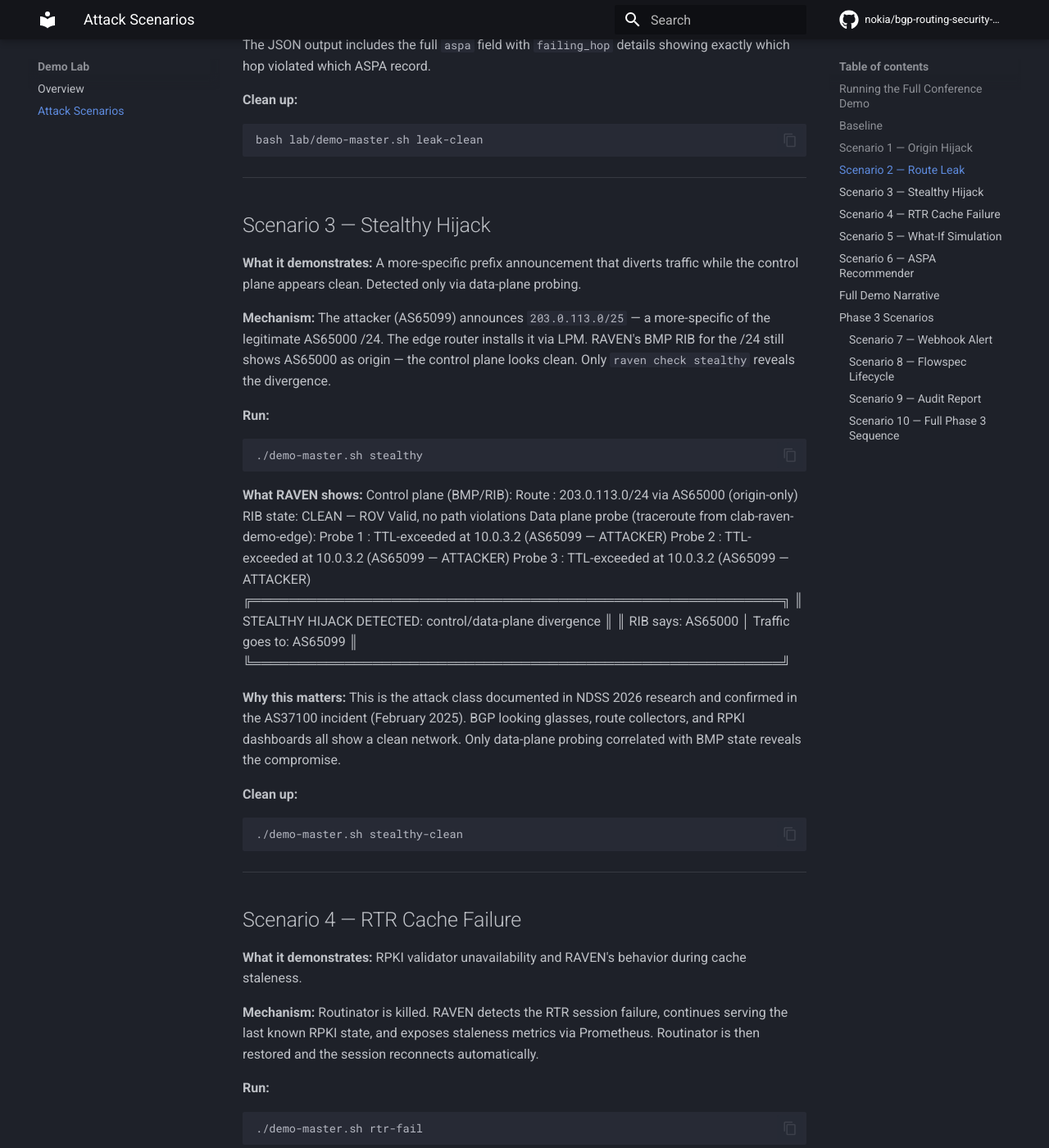
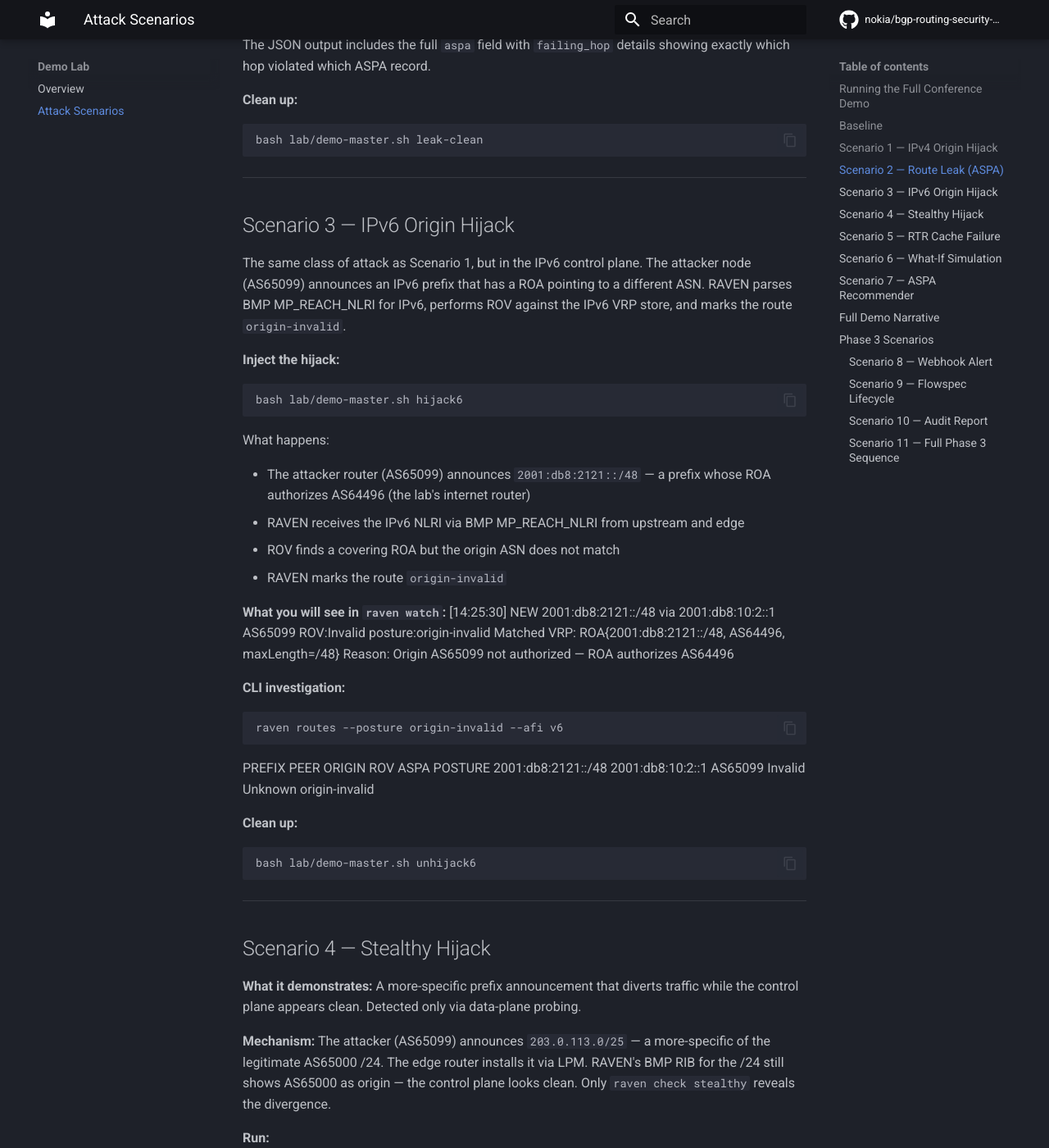
Before and after one commit to ritmukhe/raven-docs, an MkDocs documentation site: the page built from docs/lab/scenarios.md, in a window 1280 px wide and 1400 px high, scrolled down 2859 px. Shown: the whole window at 82% size. Built offline with MkDocs 1.6.1 and Material for MkDocs 9.7.7, drawn with Linux system fonts in a browser that asks for light colours; comment, search, counter and statistics services are not loaded; some of the changed text lies outside the part shown.

Commit message:
docs: v0.3.1 — IPv6 support, AS64496, leak scenario AS1199/145.102.136.0/22, IPv6 hijack scenario

````diff
--- a/docs/lab/scenarios.md
+++ b/docs/lab/scenarios.md
@@ -44,10 +44,11 @@ This streams all validation state changes live.
 
 ---
 
-## Scenario 1 — Origin Hijack
+## Scenario 1 — IPv4 Origin Hijack
 
-An attacker announces your prefix from an unauthorized ASN. ROV catches this
-because a ROA exists authorizing only the legitimate origin ASN.
+A router announces a prefix it does not own from an unauthorized ASN. ROV
+catches this because the prefix has a ROA authorizing only the legitimate
+origin ASN.
 
 **Inject the hijack:**
 
@@ -57,16 +58,16 @@ bash lab/demo-master.sh hijack
 
 What happens:
 
-- The internet router (AS2121) announces `192.0.2.0/24` — a prefix it does
-  not own and has no ROA for
+- The internet router (AS64496) announces `192.0.2.0/24` — a prefix it
+  does not own and has no ROA for
 - RAVEN receives this via BMP from the upstream router
 - ROV lookup finds a ROA authorizing a different ASN
 - RAVEN marks the route `origin-invalid`
 
 **What you will see in `raven watch`:**
-[14:23:01] NEW  192.0.2.0/24  via 10.0.0.1  AS2121  ROV:Invalid  posture:origin-invalid
+[14:23:01] NEW  192.0.2.0/24  via 10.0.0.1  AS64496  ROV:Invalid  posture:origin-invalid
 Matched VRP: ROA{192.0.2.0/24, AS65000, maxLength=/24}
-Reason: Origin AS2121 not authorized — ROA authorizes AS65000
+Reason: Origin AS64496 not authorized — ROA authorizes AS65000
 
 **What you will see in Grafana:**
 
@@ -78,8 +79,8 @@ Reason: Origin AS2121 not authorized — ROA authorizes AS65000
 ```bash
 raven routes --posture origin-invalid
 ```
-PREFIX          PEER          ORIGIN  ROV      ASPA     POSTURE
-192.0.2.0/24    10.0.0.1   AS2121  Invalid  Unknown  origin-invalid
+PREFIX          PEER          ORIGIN   ROV      ASPA     POSTURE
+192.0.2.0/24    10.0.0.1   AS64496  Invalid  Unknown  origin-invalid
 
 **Clean up:**
 
@@ -92,7 +93,7 @@ Grafana returns to baseline.
 
 ---
 
-## Scenario 2 — Route Leak
+## Scenario 2 — Route Leak (ASPA)
 
 A route leak occurs when an AS re-announces routes in the wrong direction.
 ROV cannot catch this — the origin ASN is legitimate. ASPA catches it because
@@ -145,7 +146,49 @@ bash lab/demo-master.sh leak-clean
 
 ---
 
-## Scenario 3 — Stealthy Hijack
+## Scenario 3 — IPv6 Origin Hijack
+
+The same class of attack as Scenario 1, but in the IPv6 control plane. The
+attacker node (AS65099) announces an IPv6 prefix that has a ROA pointing to
+a different ASN. RAVEN parses BMP MP_REACH_NLRI for IPv6, performs ROV
+against the IPv6 VRP store, and marks the route `origin-invalid`.
+
+**Inject the hijack:**
+
+```bash
+bash lab/demo-master.sh hijack6
+```
+
+What happens:
+
+- The attacker router (AS65099) announces `2001:db8:2121::/48` — a prefix
+  whose ROA authorizes AS64496 (the lab's internet router)
+- RAVEN receives the IPv6 NLRI via BMP MP_REACH_NLRI from upstream and edge
+- ROV finds a covering ROA but the origin ASN does not match
+- RAVEN marks the route `origin-invalid`
+
+**What you will see in `raven watch`:**
+[14:25:30] NEW  2001:db8:2121::/48  via 2001:db8:10:2::1  AS65099  ROV:Invalid  posture:origin-invalid
+Matched VRP: ROA{2001:db8:2121::/48, AS64496, maxLength=/48}
+Reason: Origin AS65099 not authorized — ROA authorizes AS64496
+
+**CLI investigation:**
+
+```bash
+raven routes --posture origin-invalid --afi v6
+```
+PREFIX               PEER                 ORIGIN   ROV      ASPA     POSTURE
+2001:db8:2121::/48   2001:db8:10:2::1  AS65099  Invalid  Unknown  origin-invalid
+
+**Clean up:**
+
+```bash
+bash lab/demo-master.sh unhijack6
+```
+
+---
+
+## Scenario 4 — Stealthy Hijack
 
 **What it demonstrates:** A more-specific prefix announcement that diverts
 traffic while the control plane appears clean. Detected only via data-plane
@@ -288,17 +331,19 @@ For conference presentations, run the scenarios in this order:
 1. `setup` — deploy the lab, show `raven status` — everything green
 2. `baseline` — show the clean route table in `raven routes`
 3. Open Grafana and `raven watch` side by side
-4. `hijack` — inject the hijack, show real-time detection
+4. `hijack` — inject the IPv4 hijack, show real-time detection
 5. `hijack-clean` — clean up, show the route disappearing
-6. `stealthy` — announce a more-specific from the attacker, show `raven check stealthy`
+6. `hijack6` — inject the IPv6 hijack, show ROV firing on the IPv6 NLRI
+7. `unhijack6` — withdraw the IPv6 hijack
+8. `stealthy` — announce a more-specific from the attacker, show `raven check stealthy`
    revealing the control/data-plane divergence
-7. `stealthy-clean` — withdraw the more-specific
-8. `leak` — inject the route leak, explain why ROV misses it but ASPA catches it
-9. `leak-clean` — clean up
-10. `rtr-fail` — kill Routinator, show staleness metrics and graceful behavior
-11. `whatif` — show the policy impact simulation
-12. `recommend` — show the ASPA recommender output
-13. `down` — clean shutdown
+9. `stealthy-clean` — withdraw the more-specific
+10. `leak` — inject the route leak, explain why ROV misses it but ASPA catches it
+11. `leak-clean` — clean up
+12. `rtr-fail` — kill Routinator, show staleness metrics and graceful behavior
+13. `whatif` — show the policy impact simulation
+14. `recommend` — show the ASPA recommender output
+15. `down` — clean shutdown
 
 ---
 
@@ -384,7 +429,7 @@ raven flowspec toggle "192.0.2.0/24|drop"
 
 ---
 
-### Scenario 9 — Audit Report
+### Scenario 10 — Audit Report
 
 Shows `raven audit` generating a full security posture report for a router.
 
@@ -423,7 +468,7 @@ raven audit --router 10.0.0.1 --format markdown
 
 ---
 
-### Scenario 10 — Full Phase 3 Sequence
+### Scenario 11 — Full Phase 3 Sequence
 
 Runs all Phase 3 scenarios automatically in sequence:
 
--- a/mkdocs.yml
+++ b/mkdocs.yml
@@ -43,6 +43,7 @@ nav:
     - Production Setup: deployment/production.md
     - Scaling: deployment/scaling.md
   - Troubleshooting: troubleshooting.md
+  - Changelog: CHANGELOG.md
 
 markdown_extensions:
   - admonition
````
Also changed, not shown: other parts of docs/lab/scenarios.md (+5 -5 lines), docs/CHANGELOG.md (added, +16 -0 lines), docs/getting-started/concepts.md (+14 -0 lines), docs/index.md (+1 -0 lines), docs/lab/overview.md (+22 -16 lines), docs/user-guide/active-response.md (+1 -1 lines).
